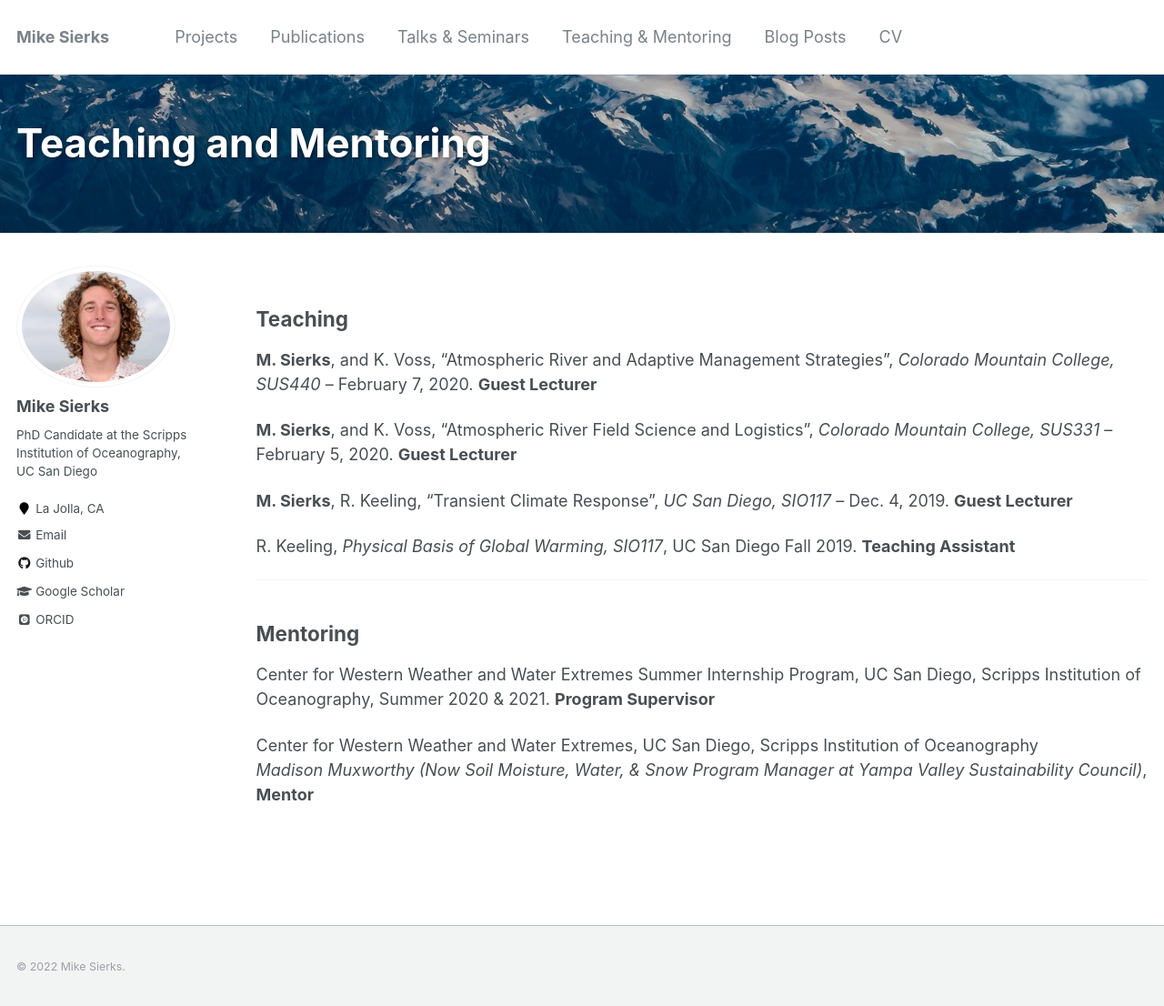
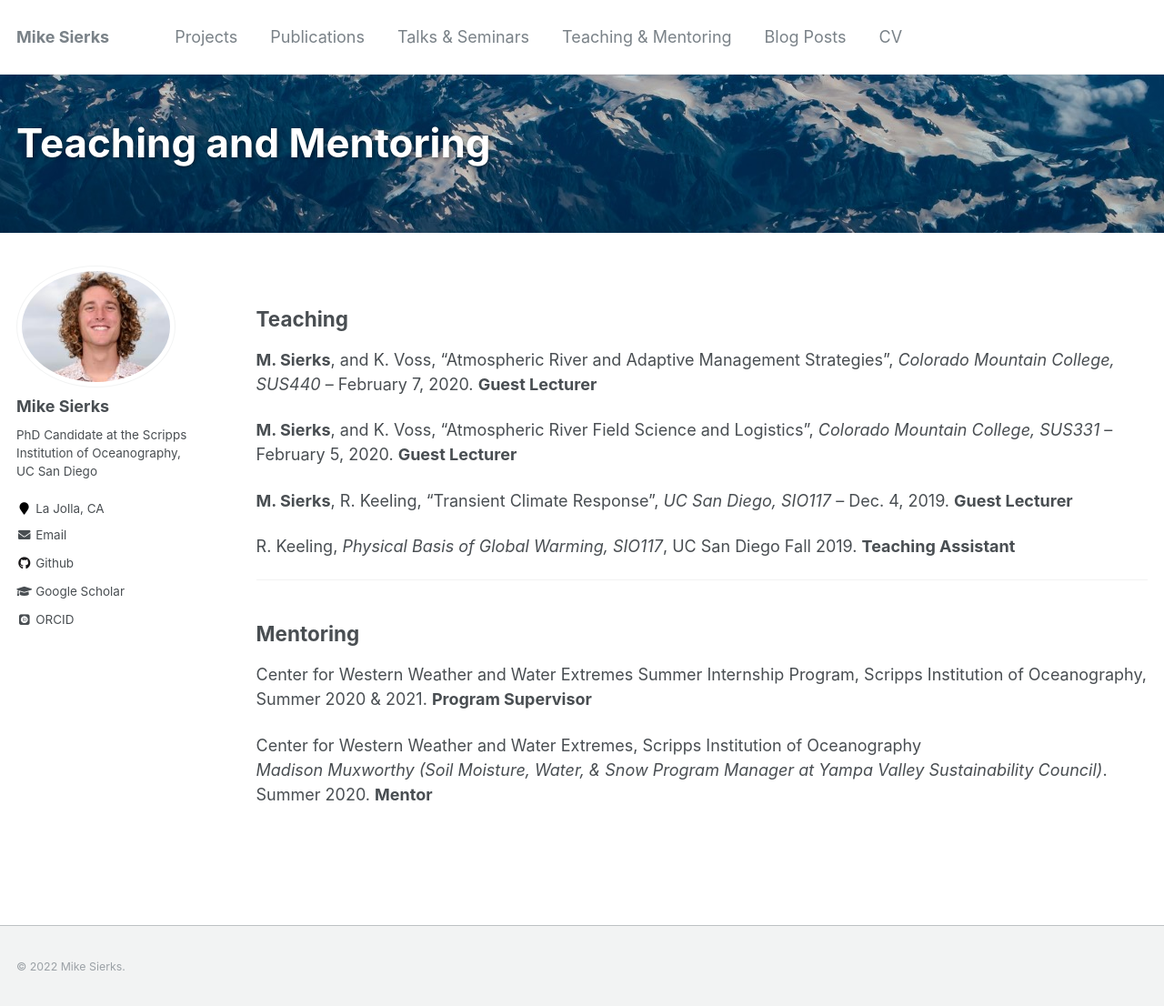
Before and after one commit to mdsierks/mdsierks.github.io, a Jekyll site: the page built from _pages/teach.md, in a window 1280 px wide and 1108 px high. Shown: the whole window at 91% size. Built offline with Jekyll 4.4.1, drawn with Linux system fonts in a browser that asks for light colours; some web fonts are replaced.

Commit message:
fix typos

```diff
--- a/_pages/teach.md
+++ b/_pages/teach.md
@@ -32,6 +32,6 @@ R. Keeling, *Physical Basis of Global Warming, SIO117*, UC San Diego Fall 2019.
 
 ## Mentoring
 
-Center for Western Weather and Water Extremes Summer Internship Program, UC San Diego, Scripps Institution of Oceanography, Summer 2020 & 2021. **Program Supervisor**
+Center for Western Weather and Water Extremes Summer Internship Program, Scripps Institution of Oceanography, Summer 2020 & 2021. **Program Supervisor**
 
-Center for Western Weather and Water Extremes, UC San Diego, Scripps Institution of Oceanography <br/> *Madison Muxworthy (Now Soil Moisture, Water, & Snow Program Manager at Yampa Valley Sustainability Council)*, **Mentor**
+Center for Western Weather and Water Extremes, Scripps Institution of Oceanography <br/> *Madison Muxworthy (Soil Moisture, Water, & Snow Program Manager at Yampa Valley Sustainability Council)*. Summer 2020. **Mentor**
```
